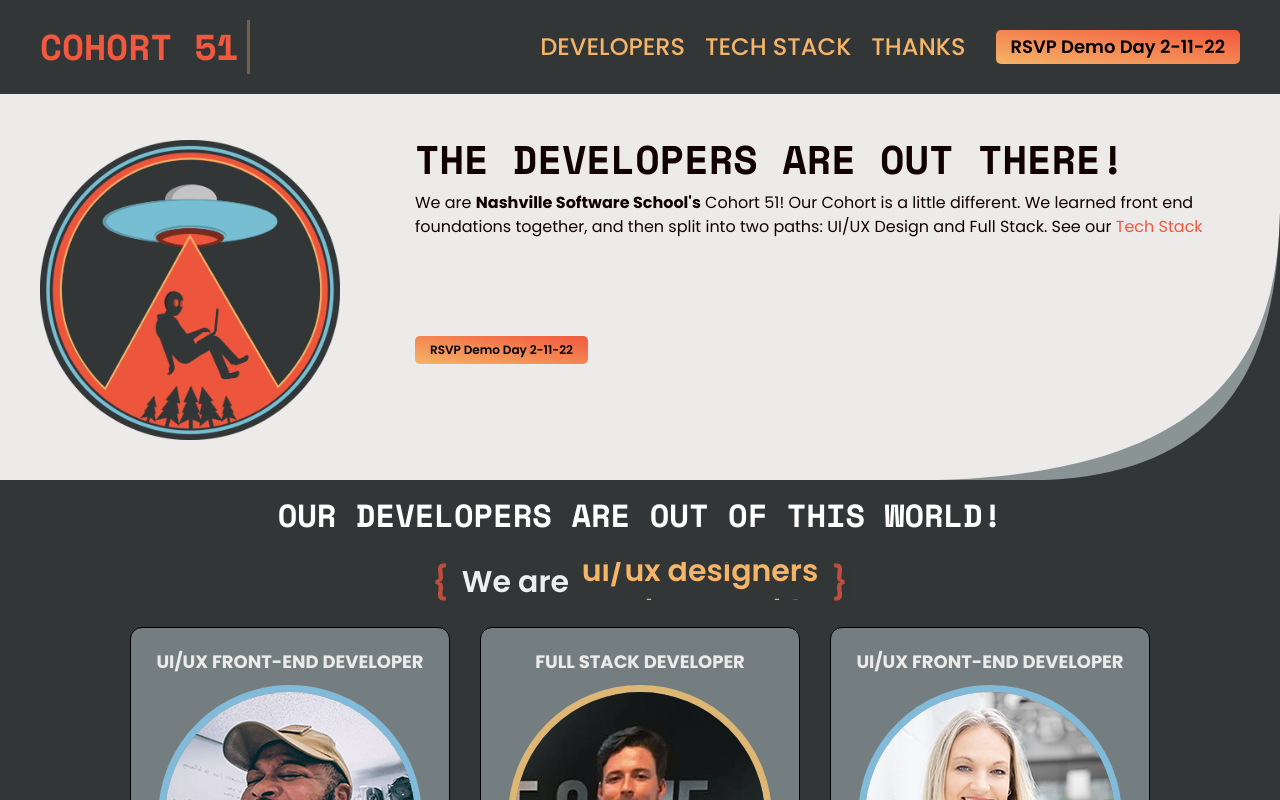
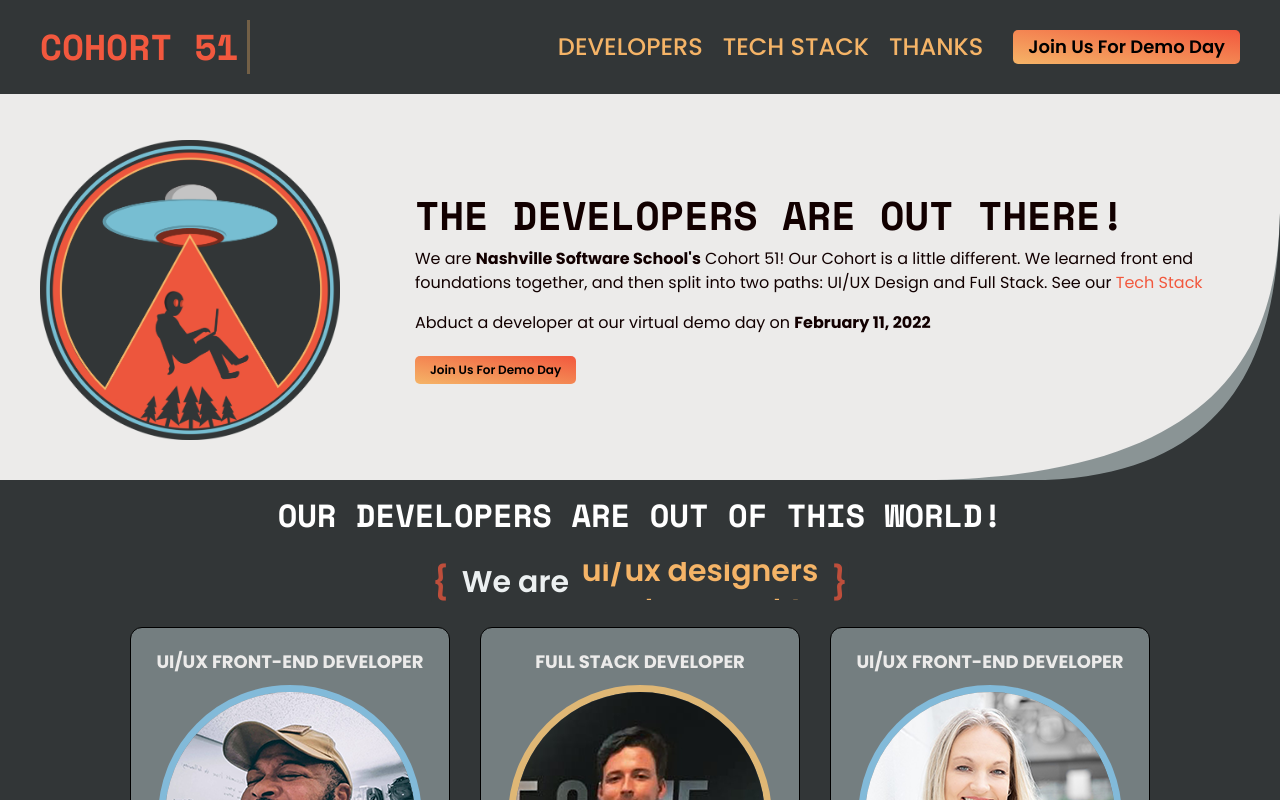
Before and after one commit to nss-day-cohort-51/nss-day-cohort-51.github.io, a React (Create React App) app: page / in a window 1280 px wide. Shown: the top 800 px of the page. Built offline with nearby package versions, Linux system fonts and the light colour scheme.

Commit message:
mm-feature-description updating description section and demo day button

```diff
--- a/src/components/DemoDayButton.js
+++ b/src/components/DemoDayButton.js
@@ -9,9 +9,7 @@
     <>
       <a href="https://www.nashss.com/demoday" target="_blank" rel="noreferrer">
         <div className="demo-day-btn">
-          <div className="btn-item">RSVP</div>
-          <div className="btn-item">&nbsp;Demo Day&nbsp;</div>
-          <div className="btn-item">2-11-22</div>
+          <div className="btn-item">Join Us For Demo Day</div>
         </div>
       </a>
     </>
--- a/src/components/Description.js
+++ b/src/components/Description.js
@@ -15,9 +15,8 @@
           <h1>THE DEVELOPERS ARE OUT THERE!</h1>
           <p>We are <strong>Nashville Software School's</strong> Cohort 51! Our Cohort is a little different. We learned front end foundations together, and then split into two paths: UI/UX Design and Full Stack. See our <a href="http://localhost:3000/#techStack" rel="techstack">
             Tech Stack </a></p>
-          <div className="rsvp">
+          <p>Abduct a developer at our virtual demo day on <strong>February 11, 2022</strong></p>
             <DemoDayButton />
-          </div>
         </div>
       </div>
     </>
--- a/src/styles/description.scss
+++ b/src/styles/description.scss
@@ -26,10 +26,6 @@
     color: $orange;
     text-decoration: none;
   }
-
-  .rsvp {
-    margin-left: 0px;
-  }
 }
 
 .logo {
```
